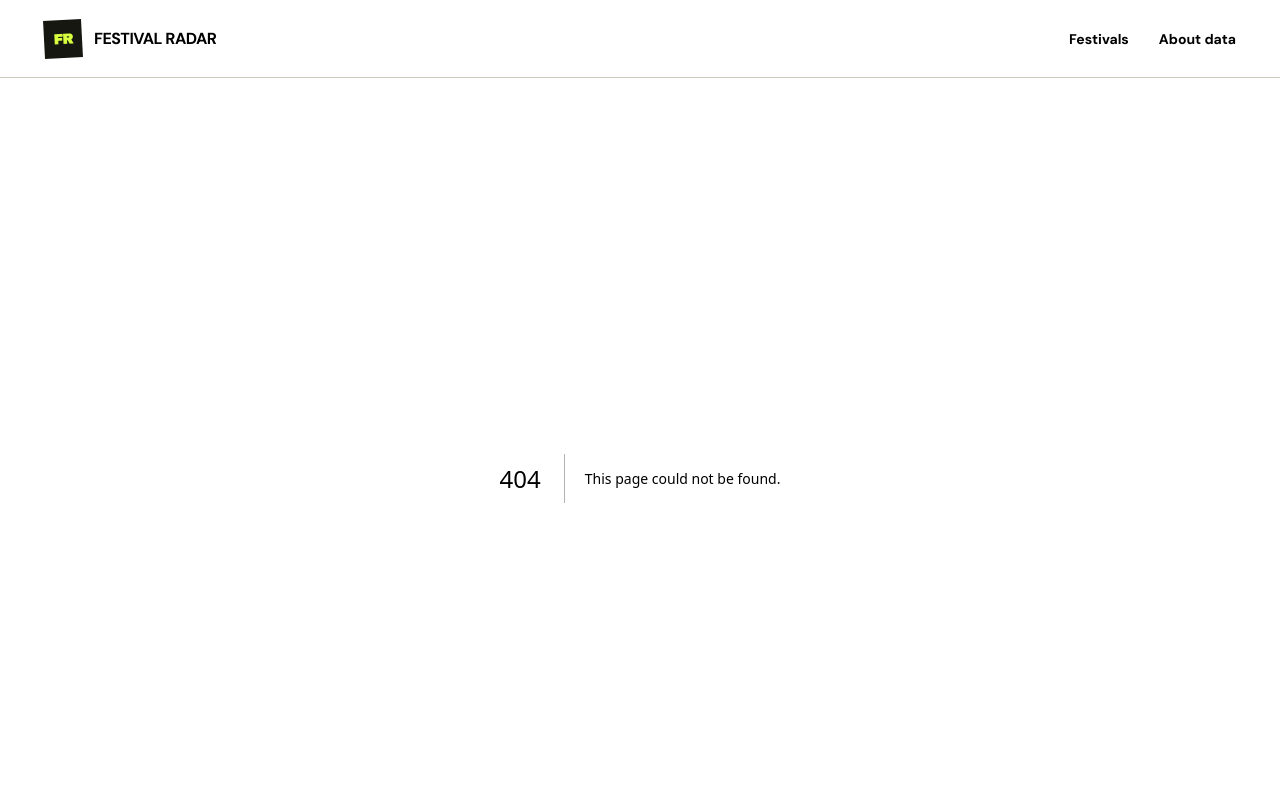
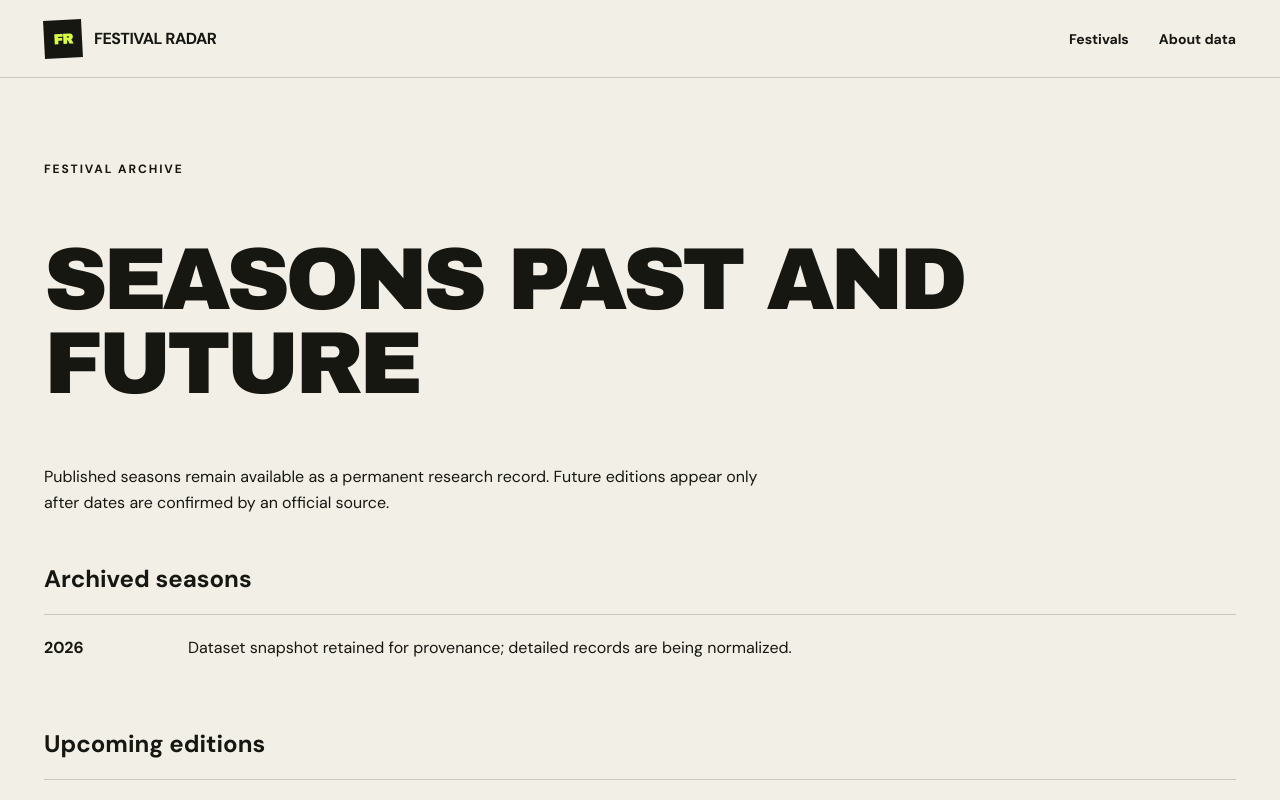
Before and after one commit to KirDE/festival-radar, a Next.js app: page /archive in a window 1280 px wide. Before the commit this address had no page. Shown: the top 800 px of the page. Built offline with nearby package versions, Linux system fonts and the light colour scheme; no server answers.

Commit message:
Complete scale platform discovery and submissions

```diff
--- /dev/null
+++ b/app/api/submissions/route.ts
@@ -0,0 +1,11 @@
+import { createHash } from "node:crypto";
+import { NextResponse } from "next/server";
+export async function POST(request: Request) {
+  let data: Record<string, unknown>; try { data=await request.json(); } catch { return NextResponse.json({error:"Invalid request."},{status:400}); }
+  if(data.website) return NextResponse.json({error:"Invalid submission."},{status:400});
+  const name=typeof data.name==="string"?data.name.trim():""; const year=Number(data.year); let officialUrl:URL;
+  try { officialUrl=new URL(String(data.officialUrl)); } catch { return NextResponse.json({error:"A valid official URL is required."},{status:400}); }
+  if(name.length<2||name.length>100||!Number.isInteger(year)||year<2027||year>2100||!["http:","https:"].includes(officialUrl.protocol)) return NextResponse.json({error:"Check the festival name, year, and official URL."},{status:422});
+  const reference=createHash("sha256").update(`${name}|${year}|${officialUrl.hostname}`).digest("hex").slice(0,10).toUpperCase();
+  return NextResponse.json({accepted:true,reference},{status:202,headers:{"Cache-Control":"no-store"}});
+}
--- /dev/null
+++ b/app/archive/page.tsx
@@ -0,0 +1,4 @@
+import Link from "next/link";
+import { archiveYears, plannedEditionYears } from "@/data/festivals";
+export const metadata = { title: "Festival archives and future editions", description: "Browse past Festival Radar seasons and follow future European festival editions." };
+export default function ArchivePage() { return <div className="directoryPage"><p className="eyebrow">FESTIVAL ARCHIVE</p><h1>Seasons past and future</h1><p>Published seasons remain available as a permanent research record. Future editions appear only after dates are confirmed by an official source.</p><section><h2>Archived seasons</h2>{archiveYears.map((year) => <article className="directoryRow" key={year}><strong>{year}</strong><span>Dataset snapshot retained for provenance; detailed records are being normalized.</span></article>)}</section><section><h2>Upcoming editions</h2>{plannedEditionYears.map((year) => <article className="directoryRow" key={year}><strong>{year}</strong><span>Tracking started — no unverified dates are published.</span></article>)}</section><Link className="textLink" href="/submit/">Submit an official festival source →</Link></div>; }
--- a/app/globals.css
+++ b/app/globals.css
@@ -82,6 +82,19 @@ footer { max-width:1440px; margin:70px auto 0; padding:30px 44px; display:flex;
 .artistHero h1 { font-size:clamp(45px,7vw,90px); }.artistHero p { color:#6a675f; }
 .artistMonogram { width:120px; height:120px; display:grid; place-items:center; background:var(--orange); font:58px "Archivo Black"; transform:rotate(-3deg); }
 .artistActions { display:flex; gap:10px; padding:20px 0; }.artistActions a { padding:12px 16px; border:1px solid var(--ink); font-size:12px; font-weight:800; }.artistActions a:hover { background:var(--acid); }
+.directoryPage { max-width:1280px; margin:auto; padding:70px 44px; }
+.directoryPage>h1 { font:clamp(42px,7vw,88px)/.95 "Archivo Black"; text-transform:uppercase; letter-spacing:-.05em; max-width:1000px; }
+.directoryPage>p { max-width:720px; line-height:1.6; }
+.directoryPage section { margin:48px 0; }
+.directoryRow { display:grid; grid-template-columns:120px 1fr; gap:24px; padding:22px 0; border-top:1px solid var(--line); }
+.textLink { font-weight:800; text-decoration:underline; }
+.submissionForm { max-width:700px; display:grid; gap:18px; margin-top:36px; }
+.submissionForm label { display:grid; gap:7px; font-weight:800; }
+.submissionForm input,.submissionForm textarea { padding:13px; border:1px solid #888; background:white; font:inherit; }
+.submissionForm textarea { min-height:120px; }
+.submissionForm button { width:max-content; border:0; padding:15px 20px; background:var(--ink); color:white; font-weight:800; cursor:pointer; }
+.submissionForm button:hover { background:var(--orange); }
+.honeypot { position:absolute!important; left:-10000px!important; }
 .appearances { margin-top:50px; }.appearances>.eyebrow { margin-bottom:14px; }.appearances>a { display:grid; grid-template-columns:50px 1fr 1fr 30px; padding:19px 10px; border-top:1px solid var(--line); align-items:center; }.appearances>a:last-child { border-bottom:1px solid var(--line); }.appearances>a:hover { background:white; }.appearances span,.appearances em { color:#706d65; font-size:13px; font-style:normal; }
 @media(max-width:900px){.festivalGrid{grid-template-columns:repeat(2,1fr)}.filterBar{grid-template-columns:1fr 180px}.toggle{grid-column:1/-1;padding:8px}.actionGrid{grid-template-columns:repeat(2,1fr)}.headlinerGrid{grid-template-columns:repeat(2,1fr)}.lineupGrid{grid-template-columns:repeat(3,1fr)}.sourceNote{grid-template-columns:1fr}.detailHero{padding:35px}.festivalLogo.large{width:110px;height:90px}}
 @media(max-width:600px){.siteHeader,.hero,.explorer,.detailPage,.artistPage{padding-left:20px;padding-right:20px}.siteHeader nav a:last-child{display:none}.hero{padding-top:45px}.heroStats{flex-direction:column;gap:8px}.filterBar{position:relative;top:0;grid-template-columns:1fr}.filterBar select,.toggle{grid-column:auto}.festivalGrid{grid-template-columns:1fr}.festivalCard{min-height:350px}.resultMeta span:last-child{display:none}.detailHero{flex-direction:column;align-items:flex-start;padding:30px 22px;gap:25px}.detailHero h1{font-size:45px}.actionGrid{grid-template-columns:1fr}.actionGrid>a,.actionGrid>div{border-right:0;border-bottom:1px solid var(--line)}.sectionHeading h2{font-size:38px}.headlinerGrid,.lineupGrid{grid-template-columns:1fr}.sourceNote{display:block}.sourceNote p{margin:10px 0 18px}.artistHero{align-items:flex-start;flex-direction:column}.artistMonogram{width:80px;height:80px;font-size:38px}.artistActions{flex-wrap:wrap}.appearances>a{grid-template-columns:40px 1fr 25px}.appearances em{display:none}footer{padding:25px 20px;display:block}footer>span{display:block;margin:6px 0}.languagePicker{margin-top:18px}.languagePicker span{margin:0}}
--- a/app/layout.tsx
+++ b/app/layout.tsx
@@ -2,6 +2,7 @@ import type { Metadata, Viewport } from "next";
 import { LanguageProvider } from "@/components/LanguageProvider";
 import { SiteFooter, SiteHeader } from "@/components/SiteChrome";
 import { ServiceWorkerRegistration } from "@/components/ServiceWorkerRegistration";
+import { PrivacyAnalytics } from "@/components/PrivacyAnalytics";
 import "./globals.css";
 
 export const metadata: Metadata = {
@@ -26,6 +27,7 @@ export default function RootLayout({ children }: Readonly<{ children: React.Reac
           <main id="main-content">{children}</main>
           <SiteFooter />
           <ServiceWorkerRegistration />
+          <PrivacyAnalytics />
         </LanguageProvider>
       </body>
     </html>
--- /dev/null
+++ b/app/submit/page.tsx
@@ -0,0 +1,3 @@
+import { SubmissionForm } from "@/components/SubmissionForm";
+export const metadata = { title: "Submit a festival", description: "Suggest a European rock or metal festival using an official source." };
+export default function SubmitPage() { return <div className="directoryPage"><p className="eyebrow">COMMUNITY SOURCES</p><h1>Submit a festival</h1><p>Every suggestion is reviewed before publication. Please link only to the festival organizer or an official ticketing partner.</p><SubmissionForm/></div>; }
--- /dev/null
+++ b/components/PrivacyAnalytics.tsx
@@ -0,0 +1,11 @@
+"use client";
+import { useEffect } from "react";
+export function PrivacyAnalytics() {
+  useEffect(() => {
+    const endpoint = process.env.NEXT_PUBLIC_ANALYTICS_ENDPOINT;
+    if (!endpoint || navigator.doNotTrack === "1") return;
+    const payload = JSON.stringify({ path: location.pathname, referrer: document.referrer ? new URL(document.referrer).hostname : null });
+    navigator.sendBeacon?.(endpoint, new Blob([payload], { type: "application/json" }));
+  }, []);
+  return null;
+}
--- a/data/festivals.ts
+++ b/data/festivals.ts
@@ -13,6 +13,7 @@ export type Festival = {
   ticketsUrl?: string;
   playlistUrl?: string;
   status: "confirmed" | "partial" | "tba";
+  editionYear?: number;
 };
 
 const festival = (
@@ -31,6 +32,7 @@ const festival = (
   headliners: [],
   lineup: [],
   status: "tba",
+  editionYear: 2027,
   dateLabel: "Dates TBA",
   ...options,
 });
@@ -99,3 +101,9 @@ export function getFestival(slug: string) {
 export function artistSlug(name: string) {
   return encodeURIComponent(name.toLocaleLowerCase().replace(/[^a-z0-9]+/gi, "-").replace(/^-|-$/g, ""));
 }
+
+export const supportedLanguages = ["en", "de", "ru"] as const;
+export type SupportedLanguage = (typeof supportedLanguages)[number];
+export function festivalMonth(item: Festival) { return item.startDate?.slice(5, 7); }
+export const archiveYears = [2026] as const;
+export const plannedEditionYears = [2028] as const;
```
Also changed, not shown: app/[lang]/page.tsx (added, +7 -0 lines), app/countries/[code]/page.tsx (added, +8 -0 lines), app/months/[month]/page.tsx (added, +7 -0 lines), app/sitemap.ts (+8 -1 lines), components/SubmissionForm.tsx (added, +7 -0 lines).
